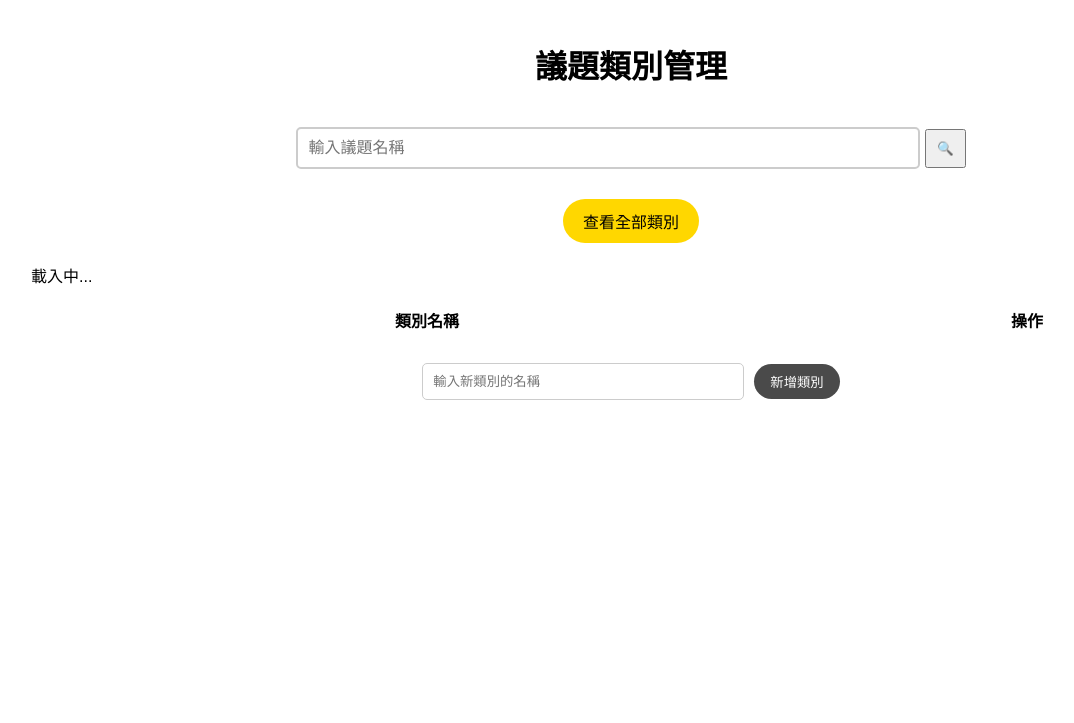
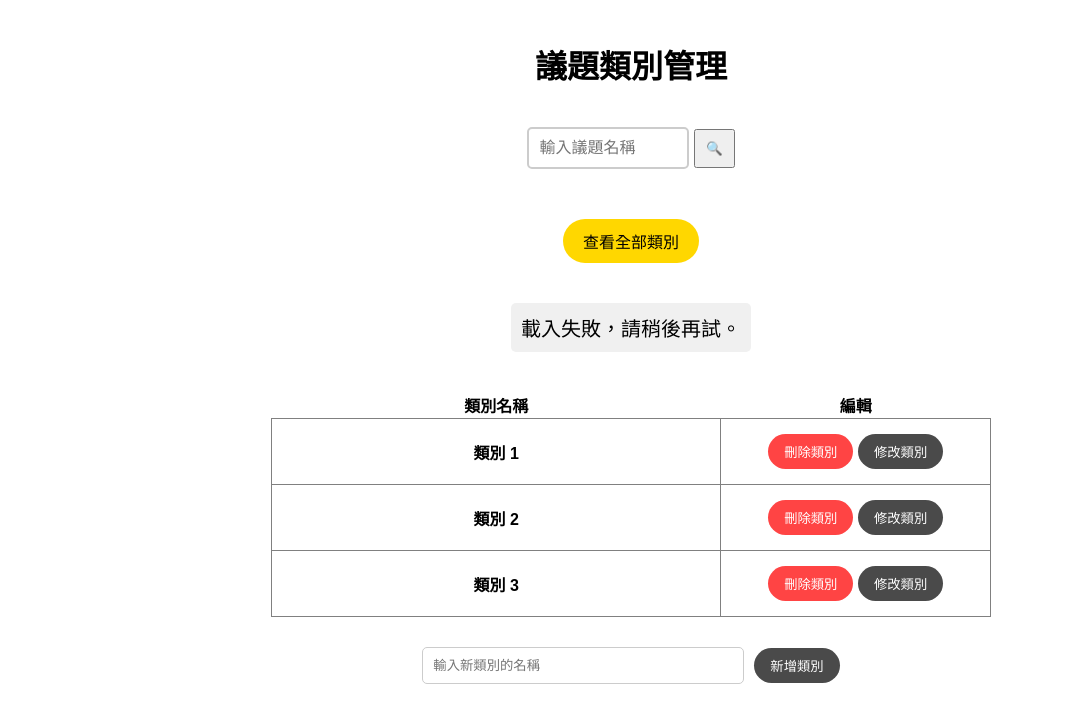
Before and after one commit to KaiXiangC/SE_Final, a Flask app: page /propose_category_manage in a window 1280 px wide. Shown: the top 723 px of the page, without its empty margins (9-1083 px from the left). Run offline with Flask 3, Linux system fonts and the light colour scheme; a user stored in the database is signed in; lists and menus that the app fills with data are empty.

Commit message:
manage table

```diff
--- a/app/templates/propose_category_manage.html
+++ b/app/templates/propose_category_manage.html
@@ -10,7 +10,22 @@
             max-width: 1200px;
             margin: 0 auto;
             padding: 20px;
-            /*justify-items: center;*/
+            /*置中*/
+            display: flex;
+            flex-direction: column;
+            align-items: center;
+            justify-content: center;
+            text-align: center;
+            padding: 20px;
+        }
+        #loadingMessage {
+            /*display: none; /* 默認隱藏，只有在載入中時顯示 */
+            font-size: 20px;
+            margin: 20px;
+            padding: 10px;
+            background-color: #f0f0f0;
+            border-radius: 5px;
+            text-align: center;
         }
 
         h1 {
@@ -88,7 +103,7 @@
             background-color: #e0e0e0;
         }
         table {
-            width: 100%;
+            width: 60%;
             border-collapse: collapse;
             margin-top: 20px;
             /*display: none;*/
@@ -96,12 +111,20 @@
 
         td {
             padding: 15px;
-            border: 1px solid #ddd;
+            border: 1px solid gray;
             text-align: left;
+        }
+
+        /* 選擇每一行的第一個 <td> */
+        tr td:first-child {
+            font-weight: bold;
+            width: 50%;
+            text-align: center;
         }
 
         .button-cell {
             text-align: center;
+            width: 30%;
         }
 
         .delete-btn {
@@ -163,6 +186,9 @@
     </table>
     -->
 
+
+    <!--模擬結果-->
+    <!--
     <table id="categoryTable">
         <thead>
             <tr>
@@ -171,17 +197,16 @@
             </tr>
         </thead>
         <tbody id="categoryTableBody">
-            <!-- 類別資料會由 JavaScript 動態填充 -->
+
         </tbody>
     </table>
+--> <!-- 類別資料會由 JavaScript 動態填充 -->
 
-    <!--模擬結果-->
-    <!--
     <table id="categoryTable">
         <thead>
             <tr>
                 <th>類別名稱</th>
-                <th>操作</th>
+                <th>編輯</th>
             </tr>
         </thead>
         <tbody id="categoryTableBody">
@@ -208,7 +233,7 @@
             </tr>
         </tbody>
     </table>
-    -->
+
 
     <form id="addCategoryForm" action="/add-category" method="POST">
         <div class="add-category-container">
@@ -226,7 +251,7 @@
 
         document.addEventListener("DOMContentLoaded", function() {
             // 頁面載入時自動向後端請求資料
-            //fetchCategories();
+            fetchCategories();
         });
 
         // 發送 AJAX 請求載入所有類別資料
```
